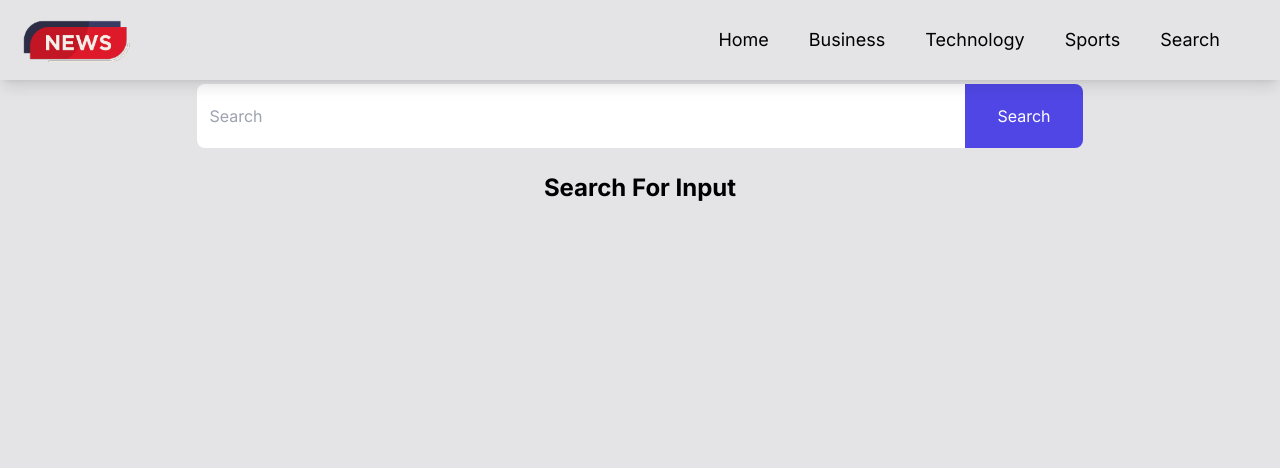
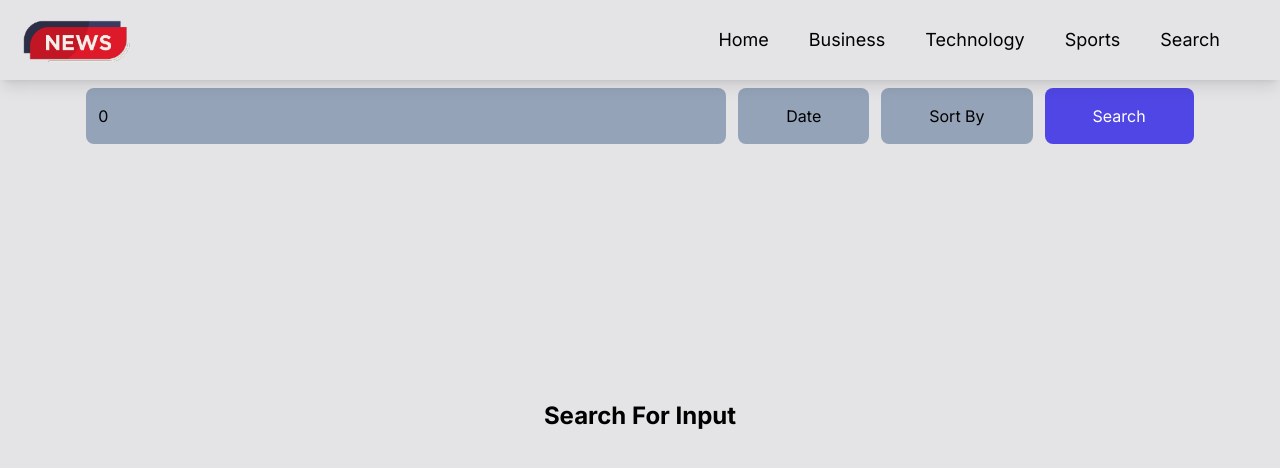
Before and after one commit to Arham-Amir/News-App, a Next.js app: page /search in a window 1280 px wide. Shown: the top 468 px of the page. Built offline with nearby package versions, Linux system fonts and the light colour scheme.

Commit message:
add filters in search page

```diff
--- a/package.json
+++ b/package.json
@@ -11,6 +11,7 @@
   "dependencies": {
     "@emotion/react": "^11.11.1",
     "@emotion/styled": "^11.11.0",
+    "@mui/icons-material": "^5.14.3",
     "@mui/material": "^5.14.4",
     "@reduxjs/toolkit": "^1.9.5",
     "@types/node": "20.4.8",
@@ -18,12 +19,14 @@
     "@types/react-dom": "18.2.7",
     "autoprefixer": "10.4.14",
     "axios": "^1.4.0",
+    "moment": "^2.29.4",
     "next": "13.4.13",
     "postcss": "8.4.27",
     "react": "18.2.0",
     "react-dom": "18.2.0",
     "react-icons": "^4.10.1",
     "react-redux": "^8.1.2",
+    "react-toastify": "^9.1.3",
     "tailwindcss": "3.3.3",
     "typescript": "5.1.6"
   }
--- a/src/app/globals.css
+++ b/src/app/globals.css
@@ -5,6 +5,7 @@
 @layer base{
   body{
     @apply bg-zinc-200;
+    box-sizing: border-box;
   }
 }
 @layer utilities{
--- a/src/app/layout.tsx
+++ b/src/app/layout.tsx
@@ -3,6 +3,7 @@ import type { Metadata } from 'next'
 import { Inter } from 'next/font/google'
 import Navbar from "@components/Base/navbar";
 import Provider from '@redux/provider'
+import { ToastContainer } from 'react-toastify';
 
 const inter = Inter({ subsets: ['latin'] })
 
@@ -23,6 +24,7 @@ export default function RootLayout({
           <Navbar></Navbar>
           {children}
         </Provider>
+        <ToastContainer />
       </body>
     </html>
   )
--- a/src/app/search/page.jsx
+++ b/src/app/search/page.jsx
@@ -19,7 +19,7 @@ const Search = () => {
       <SearchBar></SearchBar>
       {loading ?
         <section>
-          <h1 className='mt-4 min-h-full flex-all-center text-2xl font-bold'>Search For Input</h1>
+          <h1 className='absolute top-1/2 left-1/2 -translate-x-1/2 text-2xl font-bold'>Search For Input</h1>
         </section>
         :
         (<main className='w-[90%] mx-auto'>
--- a/src/components/Home/home.jsx
+++ b/src/components/Home/home.jsx
@@ -20,11 +20,11 @@ const HomeComponent = () => {
               if (i == 0) {
                 return (
                 <>
-                <ShowHeadNewsSkeleton className='col-span-3 h-[350px] flex flex-row gap-5 w-[90%] mx-auto'/>
+                <ShowHeadNewsSkeleton key={i} className='col-span-3 h-[350px] flex flex-row gap-5 w-[90%] mx-auto'/>
                 </>)
               }
               else {
-                return (<ShowNewsSkeleton className='h-[350px] flex flex-col'/>)
+                return (<ShowNewsSkeleton key={i} className='h-[350px] flex flex-col'/>)
               }
             })}
           </>
--- a/src/components/search/searchBar.jsx
+++ b/src/components/search/searchBar.jsx
@@ -1,22 +1,65 @@
-import { useDispatch, useSelector } from 'react-redux';
+import { useDispatch } from 'react-redux';
 import { searchNews } from '@redux/newsStore'
 import { useState } from 'react';
+import moment from 'moment';
+import { toast } from 'react-toastify'
+import 'react-toastify/dist/ReactToastify.css';
+
 
 
 const SearchBar = () => {
-  const [value, setValue] = useState('')
+  const [value, setValue] = useState(0)
+  const [date, setDate] = useState(0)
+  const [sort, setSort] = useState(0)
+  const [showDate, setShowDate] = useState(false)
+  const [showSort, setShowSort] = useState(false)
+
   const dispatch = useDispatch();
   function handleSearchButton() {
-    dispatch(searchNews({ 'search' : value }))
+    if (value == 0) {
+      toast.error("Please enter the value first.")
+    } else {
+      dispatch(searchNews({ 'search': value, 'date': date, 'sort': sort, 'current': moment().format().slice(0, 10) }))
+    }
+  }
+  function handleShowDate() {
+    setShowDate(!showDate)
+  }
+  function handleShowSort() {
+    setShowSort(!showSort)
   }
   return (
-    <section className="w-full flex justify-center items-center mt-1 mb-6">
+    <section className="w-full flex justify-center mt-2 mb-6">
       <input
         value={value}
         onChange={(e) => setValue(e.target.value)}
-        className="w-[60%] h-16 p-3 focus-visible:outline-none rounded-l-lg" type="search" name="search" id="search" placeholder="Search">
+        className="w-[50%] h-14 p-3 bg-slate-400 text-black focus-visible:outline-none rounded-lg placeholder:text-black" type="search" name="search" id="search" placeholder="Search">
       </input>
-      <button className='px-8 py-5 rounded-r-lg bg-indigo-600 text-white' onClick={handleSearchButton}>Search</button>
+      <section className='ml-3 flex flex-col'>
+        <button onClick={handleShowDate}
+          className='h-14 px-12 py-4 rounded-lg bg-slate-400 text-black'>{date ? date : 'Date'}</button>
+        {showDate &&
+          <section className='flex flex-col bg-slate-400 p-3 mt-1 rounded-lg'>
+            <button onClick={() => {setDate(0); setShowDate(false)}} className='border-b-2 border-slate-600 p-2'>Unselect</button>
+            <button onClick={() => { setDate(moment().subtract(1, 'week').format('YYYY-MM-DD')); setShowDate(false) }} className='border-b-2 border-slate-600 p-2'>Last Week</button>
+            <button onClick={() => { setDate(moment().subtract(1, 'month').format('YYYY-MM-DD')); setShowDate(false) }} className='border-b-2 border-slate-600 p-2'>Last Month</button>
+            <button onClick={() => { setDate(moment().subtract(6, 'months').format('YYYY-MM-DD')); setShowDate(false) }} className='border-b-2 border-slate-600 p-2'>Last Six Month</button>
+            <button onClick={() => { setDate(moment().subtract(1, 'year').format('YYYY-MM-DD')); setShowDate(false) }} className='border-b-2 border-slate-600 p-2'>Last Year</button>
+          </section>
+        }
+      </section>
+      <section className='mx-3 flex flex-col'>
+        <button onClick={handleShowSort}
+          className='h-14 px-12 py-4 rounded-lg bg-slate-400 text-black'>{sort ? sort : 'Sort By'}</button>
+        {showSort &&
+          <section className='flex flex-col bg-slate-400 p-3  mt-1 rounded-lg'>
+            <button onClick={() => {setSort(0); setShowSort(false);}} className='border-b-2 border-slate-600 p-2'>Unselect</button>
+            <button onClick={() => {setSort('relevancy');  setShowSort(false);}} className='border-b-2 border-slate-600 p-2'>Relevancy</button>
+            <button onClick={() => {setSort('popularity');  setShowSort(false);}} className='border-b-2 border-slate-600 p-2'>Popularity</button>
+          </section>
+        }
+      </section>
+      <button className='h-14 px-12 py-4 rounded-lg bg-indigo-600 text-white' onClick={handleSearchButton}>Search</button>
     </section>
   );
 }
--- a/src/redux/newsStore.jsx
+++ b/src/redux/newsStore.jsx
@@ -22,15 +22,24 @@ async function getApiResponse(apiUrl) {
 export const fetchNewsForHome = createAsyncThunk(
   'fetchNewsAsyncFunc',
   async () => {
-    // https://newsapi.org/v2/everything?q=Apple&from=2023-08-09&sortBy=popularity
     const url = 'https://newsapi.org/v2/top-headlines?sources=bbc-news&'
     const resp = await getApiResponse(url)
     return resp
   })
 export const searchNews = createAsyncThunk(
   'searchNewsAsyncFunc',
-  async ({ search }) => {
-    const url = `https://newsapi.org/v2/everything?q=${search}&from=2023-07-09&`;
+  async ({ search, date, sort, current }) => {
+    let url = '';
+    if (date && sort) {
+      url = `https://newsapi.org/v2/everything?q=${search}&from=${current}&to=${date}&sortBy=${sort}&`;
+    } else if (date) {
+      url = `https://newsapi.org/v2/everything?q=${search}&from=${current}&to=${date}&`;
+    } else if (sort) {
+      url = `https://newsapi.org/v2/everything?q=${search}&sortBy=${sort}&`;
+    } else if (search) {
+      url = `https://newsapi.org/v2/everything?q=${search}&`;
+    }
+    else { return 0 }
     const resp = await getApiResponse(url)
     return resp
   })
@@ -103,9 +112,11 @@ const newsSlice = createSlice({
     builder.addCase(searchNews.pending, (state) => {
       state.loading = true;
     }).addCase(searchNews.fulfilled, (state, action) => {
-      state.totalNews = action.payload;
-      state.totalPages = Math.ceil(action.payload.length / state.newsPerPage)
-      fetchAndUpdateList(state);
+      if (action.payload) {
+        state.totalNews = action.payload;
+        state.totalPages = Math.ceil(action.payload.length / state.newsPerPage)
+        fetchAndUpdateList(state);
+      }
       state.loading = false;
     })
     builder.addCase(searchTechnologyNews.pending, (state) => {
```
Also changed, not shown: 1 other file (tests, documents, lock files or other folders).
